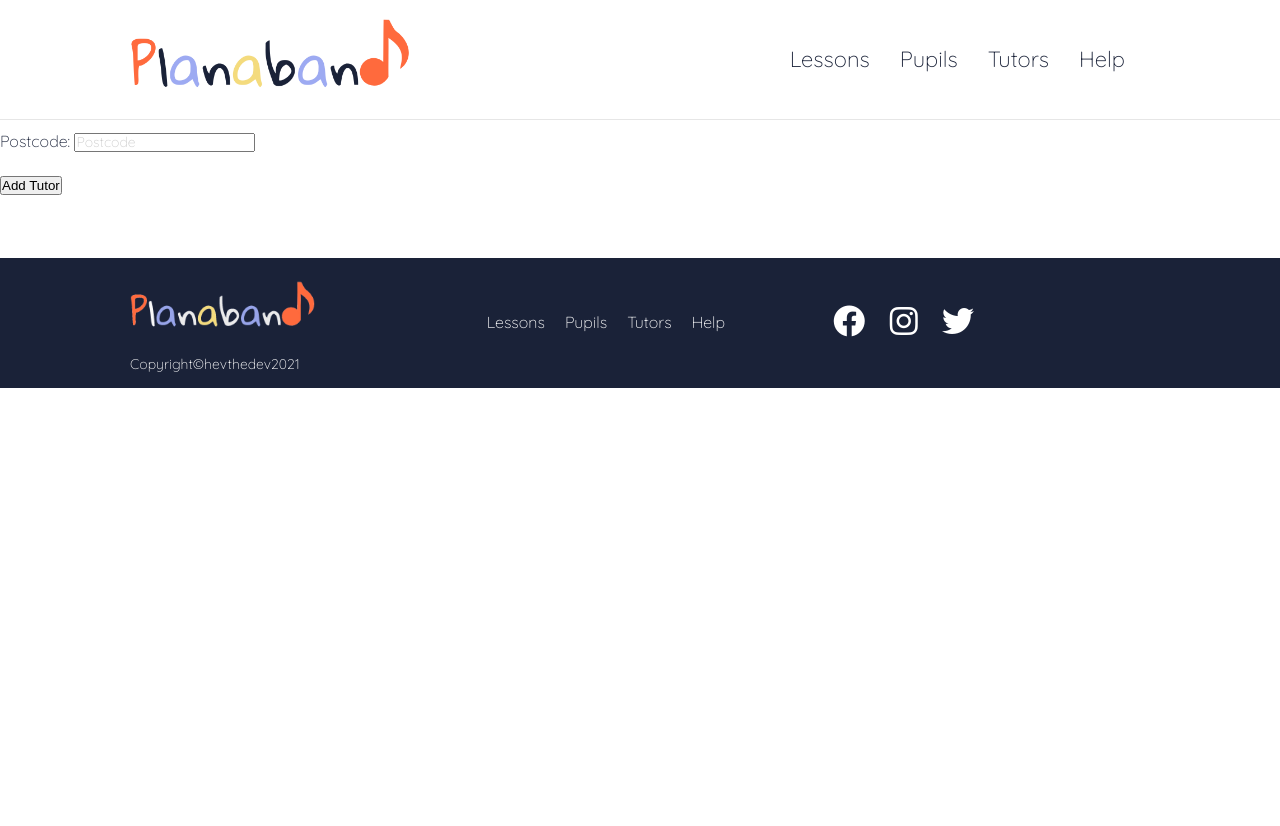
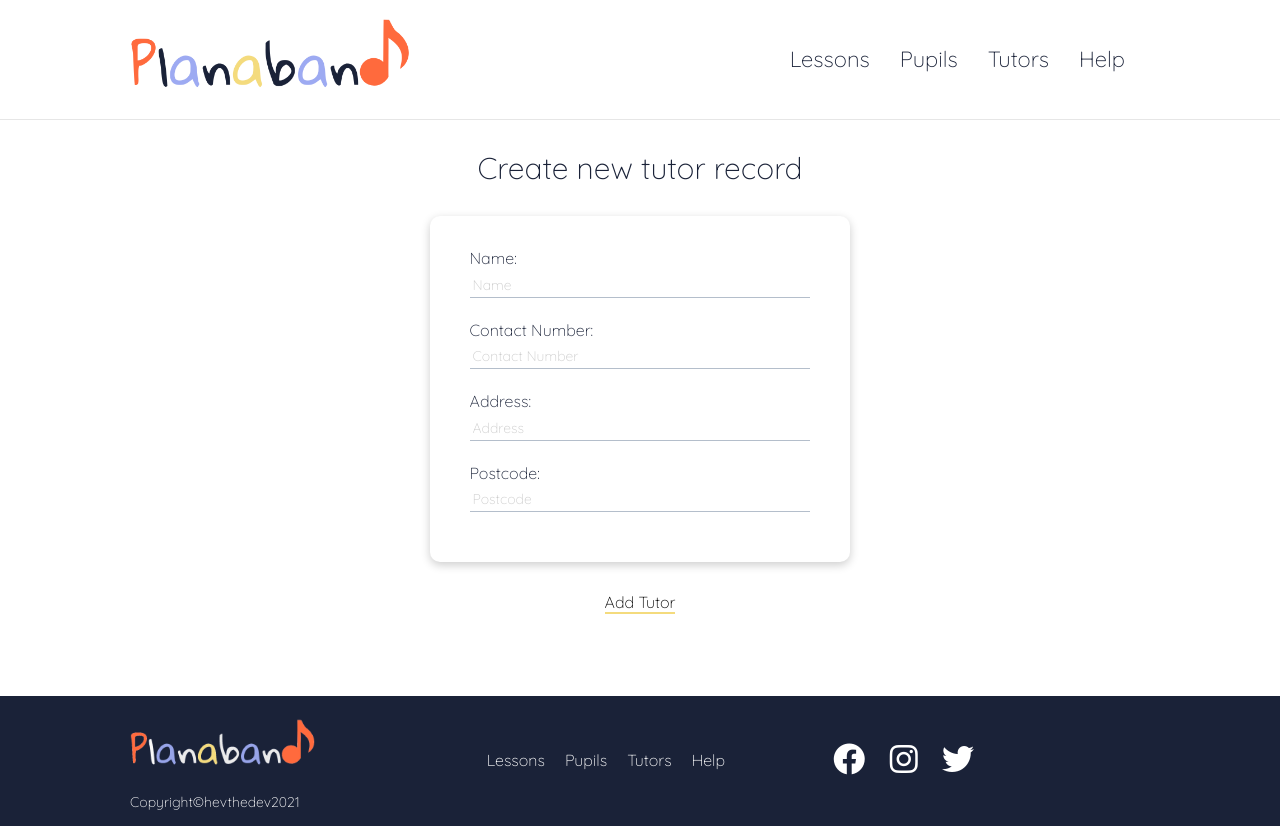
Before and after one commit to heathercking/CodeClan_Project1__Planaband, a Flask app: page /tutors/new in a window 1280 px wide. Before the commit the page ends 388 px from the top, so only its background shows below. Run offline with Flask 2, Linux system fonts and the light colour scheme; data that the repository does not hold is empty; some libraries are stand-ins or nearby versions.

Commit message:
adds styling to create-new-tutor page

```diff
--- a/templates/tutors/new.html
+++ b/templates/tutors/new.html
@@ -1,7 +1,15 @@
 {% extends "base.html" %}
 {% block content %}
 
-<form action="/tutors" method="post">
+
+<div class="lesson-details">
+    <div class="container flex">
+
+        <h1>Create new tutor record</h1>
+
+        <form class="my-2" action="/tutors" method="post">
+
+            <div class="form card card-left card-w">
 
                 <div>
                     <label for="name">Name:</label>
@@ -23,9 +31,13 @@
                     <input type="text" id="postcode" name="postcode" placeholder="Postcode" required>
                 </div>
 
-    <button type="submit">Add Tutor</button>
+            </div>
+
+            <button class="yellow-link" type="submit">Add Tutor</button>
 
         </form>
 
+    </div>
+</div>
 
 {% endblock %}
```
Lines whose indentation alone changed are shown as unchanged.
